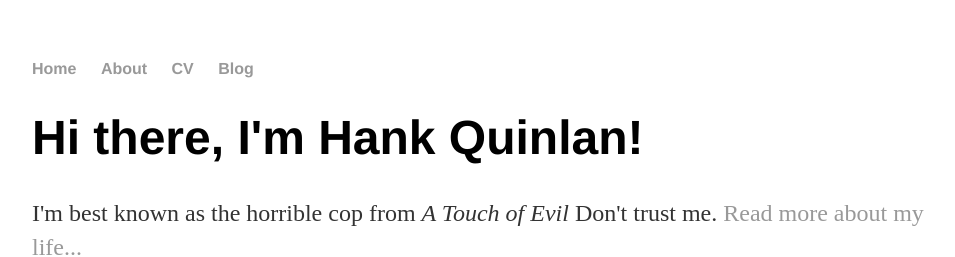
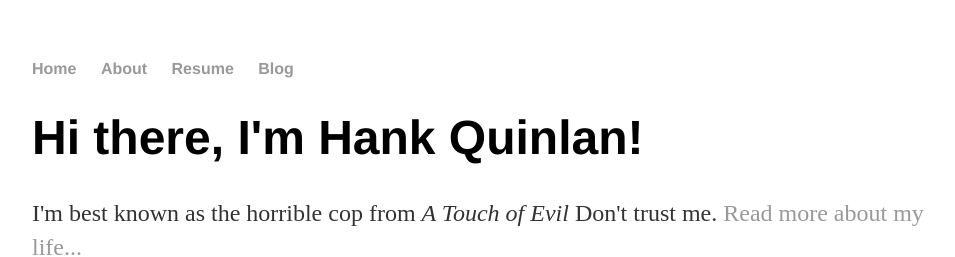
Before and after one commit to divyagarg1/github.io, a Jekyll site: the page built from index.html, in a window 1280 px wide. Shown: the top 257 px of the page, without its empty margins (160-1115 px from the left). Built offline with Jekyll 4.4.1, drawn with Linux system fonts in a browser that asks for light colours.

Commit message:
Update default.html

```diff
--- a/_layouts/default.html
+++ b/_layouts/default.html
@@ -7,10 +7,10 @@
 		<body>
 			<nav>
 	    		<ul>
-	        		<li><a href="/">Home</a></li>
-		        	<li><a href="/about">About</a></li>
-	        		<li><a href="/cv">CV</a></li>
-	        		<li><a href="/blog">Blog</a></li>
+	        		<li><a href="/github.io/">Home</a></li>
+		        	<li><a href="/github.io/about">About</a></li>
+	        		<li><a href="/github.io/resume">Resume</a></li>
+	        		<li><a href="/github.io/blog">Blog</a></li>
 	    		</ul>
 			</nav>
 			<div class="container">
```
